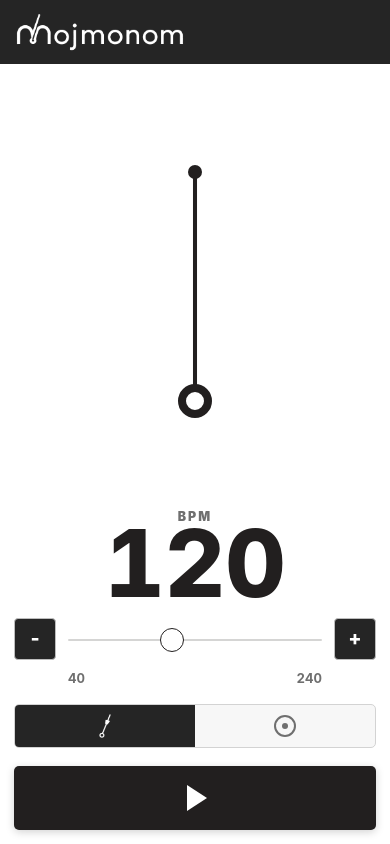
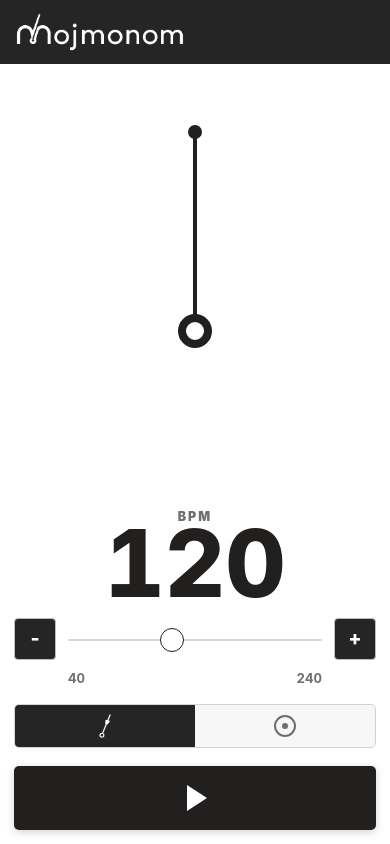
Before and after one commit to lopapex/mojmonom, a React (Vite) app: page / in a window 390 px wide. Built offline with nearby package versions, Linux system fonts and the light colour scheme.

Commit message:
Fix mobile vibration and visual stage height

```diff
--- a/src/App.tsx
+++ b/src/App.tsx
@@ -10,6 +10,7 @@ type BeforeInstallPromptEvent = Event & {
 
 const MIN_BPM = 40;
 const MAX_BPM = 240;
+const VIBRATION_MS = 35;
 const STORAGE_KEY = 'mojmonom.settings';
 
 type SavedSettings = {
@@ -64,9 +65,10 @@ export default function App() {
   const [beatIndex, setBeatIndex] = useState(0);
   const [now, setNow] = useState(() => performance.now());
   const [isMobileDevice, setIsMobileDevice] = useState(isMobileLikeDevice);
+  const [vibrationAvailable, setVibrationAvailable] = useState(supportsVibration);
   const [installPrompt, setInstallPrompt] = useState<BeforeInstallPromptEvent | null>(null);
   const [isStandalone, setIsStandalone] = useState(isStandalonePwa);
-  const vibrationSupported = supportsVibration() && isMobileDevice;
+  const vibrationSupported = vibrationAvailable && isMobileDevice;
   const engineRef = useRef<MetronomeEngine | null>(null);
   const vibrationRef = useRef(vibration);
 
@@ -107,7 +109,12 @@ export default function App() {
       setLastBeatAt(performance.now());
       setBeatIndex(index);
       if (vibrationRef.current) {
-        navigator.vibrate(12);
+        const didVibrate = navigator.vibrate(VIBRATION_MS);
+        if (!didVibrate) {
+          vibrationRef.current = false;
+          setVibration(false);
+          setVibrationAvailable(false);
+        }
       }
     });
     engineRef.current = engine;
@@ -172,6 +179,24 @@ export default function App() {
     setBpm(clampBpm(value));
   }
 
+  function toggleVibration() {
+    if (!vibrationSupported) return;
+
+    const nextVibration = !vibration;
+    if (nextVibration) {
+      const didVibrate = navigator.vibrate(VIBRATION_MS);
+      if (!didVibrate) {
+        setVibration(false);
+        setVibrationAvailable(false);
+        return;
+      }
+    } else {
+      navigator.vibrate(0);
+    }
+
+    setVibration(nextVibration);
+  }
+
   async function installApp() {
     if (isStandalone || !installPrompt) return;
 
@@ -190,7 +215,7 @@ export default function App() {
               <button
                 type="button"
                 className={vibration ? 'header-icon-button is-active' : 'header-icon-button'}
-                onClick={() => setVibration(!vibration)}
+                onClick={toggleVibration}
                 aria-pressed={vibration}
                 aria-label={vibration ? 'Vypnout vibrace' : 'Zapnout vibrace'}
                 title={vibration ? 'Vypnout vibrace' : 'Zapnout vibrace'}
--- a/src/styles.css
+++ b/src/styles.css
@@ -130,9 +130,10 @@ button:disabled {
 }
 
 .visual-stage {
-  min-height: 250px;
+  height: clamp(250px, 38dvh, 318px);
   display: grid;
   place-items: center;
+  overflow: visible;
 }
 
 .circle-view,
@@ -146,11 +147,6 @@ button:disabled {
 
 .visual-mode {
   animation: mode-flash 180ms ease-out both;
-}
-
-.needle-view {
-  width: min(82vw, 340px);
-  aspect-ratio: 0.82;
 }
 
 @keyframes mode-flash {
@@ -188,10 +184,10 @@ button:disabled {
 
 .needle {
   position: absolute;
-  bottom: 20%;
+  bottom: 18%;
   left: 50%;
   width: 4px;
-  height: 60%;
+  height: 68%;
   border-radius: 3px;
   background: var(--ink);
   transform-origin: 50% 100%;
@@ -212,7 +208,7 @@ button:disabled {
 
 .needle-base {
   position: absolute;
-  bottom: 17%;
+  bottom: 15%;
   width: 34px;
   aspect-ratio: 1;
   border: 8px solid var(--ink);
@@ -516,16 +512,12 @@ input[type="range"]::-moz-range-thumb {
   }
 
   .visual-stage {
-    min-height: 180px;
+    height: clamp(190px, 33dvh, 250px);
   }
 
   .circle-view,
   .needle-view {
     width: min(62vw, 240px);
-  }
-
-  .needle-view {
-    width: min(68vw, 270px);
   }
 }
 
```
